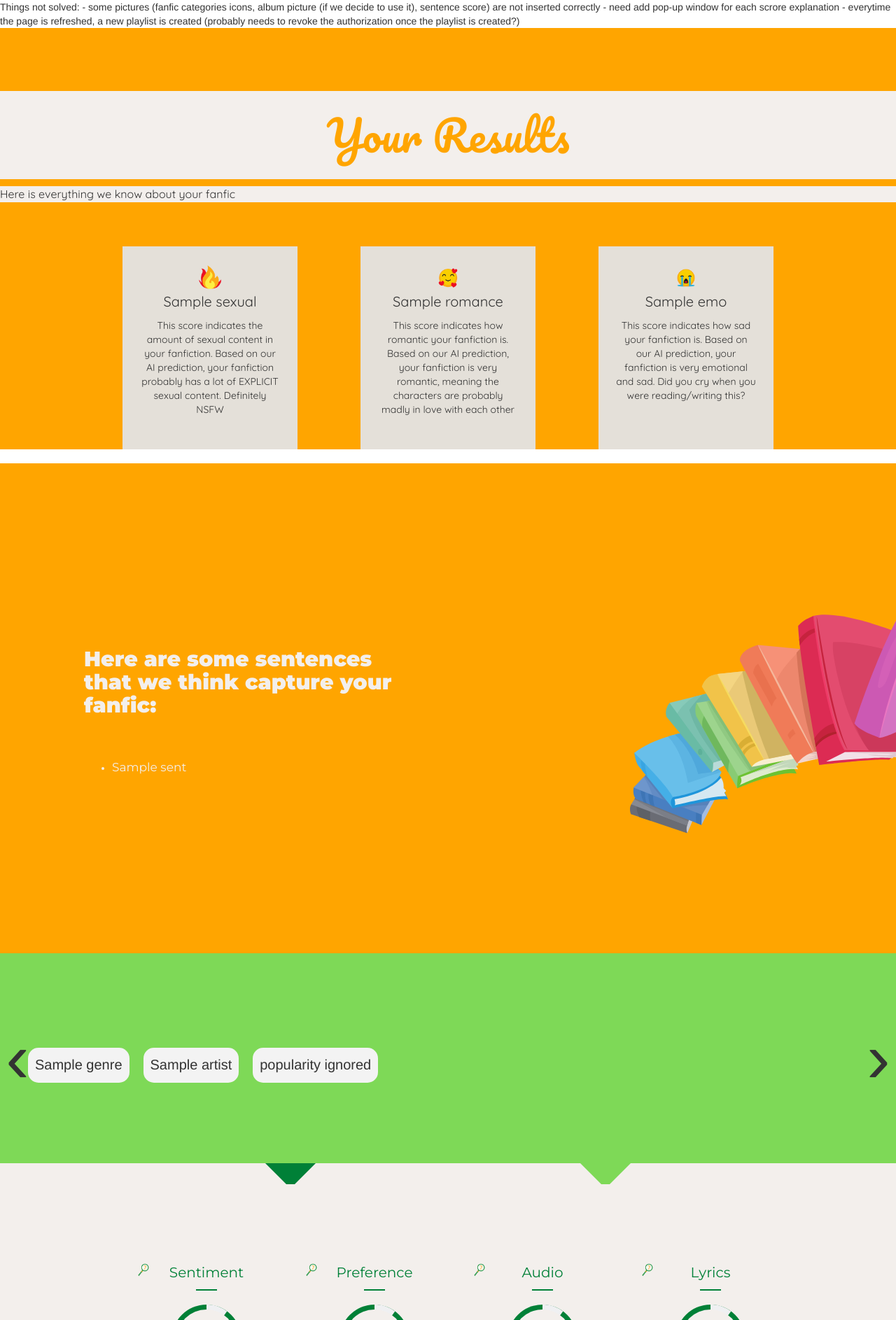
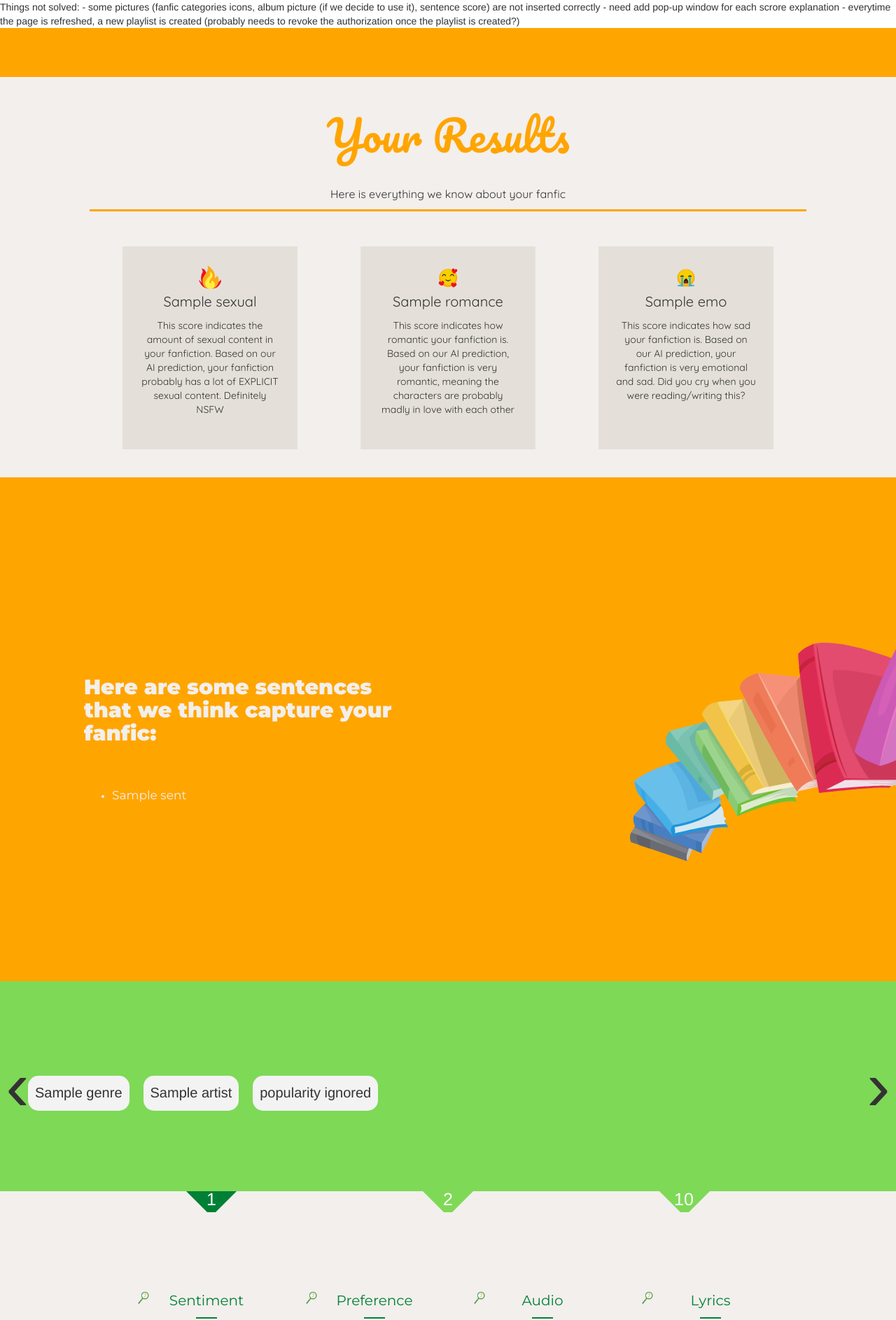
Before and after one commit to ArielJiang0520/fanfic-playlist, a Flask app: template app/templates/output2.html in a window 1280 px wide; the page is wider, and only the part inside the window is pictured. Shown: the top 1886 px of that part at 70% size. Run offline with Flask 2, Linux system fonts and the light colour scheme; the template is opened without the code that fills it: most values are stand-ins (such as "Sample title", 1, 10 or a date in 2020); parts of the project's set-up code (start-up, migrations or seed data) failed here and were passed over; some libraries are stand-ins or nearby versions.

Commit message:
no down arrow, add numbers, go to old with /v2

```diff
--- a/app/irsystem/models/model.py
+++ b/app/irsystem/models/model.py
@@ -65,7 +65,7 @@
 
     if target_artists or target_genres:
         if any([a not in DB.ARTIST_POOL for a in target_artists]) or \
-            any([g not in DB.GENRE_POOL for g in target_genres]):
+                any([g not in DB.GENRE_POOL for g in target_genres]):
             result['status']['code'] = '004'
             result['status']['msg'] = f'The artists you selected ("{target_artists}") or the genres you selected ("{target_genres}") are not in the database.'
             return result
@@ -152,7 +152,8 @@
         song_result['scores']['lyrics'] = int(lyrics[doc_id] * 100)
 
         song_result['artist_genre'] = DB.A_TO_GENRE[DB.MATADATA[doc_id][0]]
-        song_result['artist_popularity'] = int(DB.ARTIST_POPULARITY[DB.A_TO_IX[DB.MATADATA[doc_id][0]]])
+        song_result['artist_popularity'] = int(
+            DB.ARTIST_POPULARITY[DB.A_TO_IX[DB.MATADATA[doc_id][0]]])
         song_result['song_popularity'] = int(DB.SONG_POPULARITY[doc_id])
         song_result['genius_link'] = generate_url(doc_id)
 
@@ -171,6 +172,7 @@
     """
     return DB.GENRE_POOL
 
+
 def get_artists() -> [str]:
     """
     return:
--- a/app/static/main.css
+++ b/app/static/main.css
@@ -147,3 +147,7 @@
     text-align: center;
     padding-left: 20px;
   }
+
+  .text-or-link-button {
+    list-style-type: none;
+  }
--- a/app/static/output2.css
+++ b/app/static/output2.css
@@ -13,48 +13,10 @@
   background-color: #f3efec;
 }
 
-  .title-info-s{
+  .title-info{
     background-color: #f3efec;
     text-align: center;
     padding-bottom: 40px;
-  }
-  .title-info-r{
-    background-color: #f3efec;
-    text-align: center;
-    padding-bottom: 40px;
-  }
-  .title-info-e{
-    background-color: #f3efec;
-    text-align: center;
-    padding-bottom: 40px;
-  }
-
-  .title-info-s::after{
-    content: "";
-    position: absolute;
-    border-width: 40px;
-    border-style: solid;
-    top: 540px;
-    left: 25%;
-    border-color: #f3efec transparent transparent transparent;
-  }
-  .title-info-r::after{
-    content: "";
-    position: absolute;
-    border-width: 40px;
-    border-style: solid;
-    top: 540px;
-    left: 47%;
-    border-color: #f3efec transparent transparent transparent;
-  }
-  .title-info-e::after{
-    content: "";
-    position: absolute;
-    border-width: 40px;
-    border-style: solid;
-    top: 540px;
-    left: 69%;
-    border-color: #f3efec transparent transparent transparent;
   }
 
   .output{
@@ -410,6 +372,21 @@
   border-top: 30px solid #008037;
   box-shadow: transparent;
 }
+.arrow-down10 {
+  width: 0;
+  height: 0;
+  border-left: 30px solid transparent;
+  border-right: 30px solid transparent;
+  border-bottom: 30px solid transparent;
+  background-color: #f3efec;
+  border-top: 30px solid #7ed957;
+  box-shadow: transparent;
+}
+
+.arrow-down10:focus{
+  outline: transparent;
+  box-shadow: transparent;
+}
 
 .arrow-down:focus{
   outline: transparent;
@@ -551,3 +528,23 @@
 .back-button {
   height:200px;
 }
+
+.number-image{
+  font-size: 25px;
+  color: #fff;
+  width: 20px;
+  line-height: 10px;
+  margin-top: -25px;
+  margin-left: -10px;
+  z-index: 2000;
+}
+
+.number-image-10{
+  font-size: 25px;
+  color: #fff;
+  width: 20px;
+  line-height: 10px;
+  margin-top: -25px;
+  margin-left: -15px;
+  z-index: 2000;
+}
--- a/app/templates/output.html
+++ b/app/templates/output.html
@@ -172,6 +172,6 @@
 </script>
 
 
-<p align="center"><a href= /><button class="return-button">New search</button></a></p>
+<p align="center"><a href=/v2><button class="return-button">New search</button></a></p>
 
 </html>
--- a/app/templates/output2.html
+++ b/app/templates/output2.html
@@ -1,7 +1,9 @@
 Things not solved:
-- some pictures (fanfic categories icons, album picture (if we decide to use it), sentence score) are not inserted correctly
+- some pictures (fanfic categories icons, album picture (if we decide to use it), sentence score) are not inserted
+correctly
 - need add pop-up window for each scrore explanation
-- everytime the page is refreshed, a new playlist is created (probably needs to revoke the authorization once the playlist is created?)
+- everytime the page is refreshed, a new playlist is created (probably needs to revoke the authorization once the
+playlist is created?)
 
 <html>
 
@@ -21,20 +23,12 @@
 
 <div class='output'>
   {% if result %}
-  {% if result['fanfic']['analysis']['sel_cat'] == 'Romance' %}
-  <div class='title-info-r'>
-    {%endif%}
-    {% if result['fanfic']['analysis']['sel_cat'] == 'Emo' %}
-    <div class='title-info-e'>
-      {%endif%}
-      {% if result['fanfic']['analysis']['sel_cat'] == 'Sexual' %}
-      <div class='title-info-s'>
-        {%endif%}
+  <div class='title-info'>
     <h1 class='result'>Your Results</h1>
 
     {% if clicked %}
-        <p align="center"><iframe class='spotify-player' src="https://open.spotify.com/embed/playlist/{{playlist}}" width="400" height="600" frameborder="0"
-            allowtransparency="true" allow="encrypted-media" ></iframe></p>
+    <p align="center"><iframe class='spotify-player' src="https://open.spotify.com/embed/playlist/{{playlist}}"
+        width="400" height="600" frameborder="0" allowtransparency="true" allow="encrypted-media"></iframe></p>
     {% endif %}
 
     <p class='info'>Here is everything we know about your fanfic
@@ -44,13 +38,13 @@
       <div class='fic-score-item'>
         <img class='score-label' src='/static/images/5.png'></img>
         <p class='score-num'>{{result['fanfic']['scores']['Sexual']}}</p>
-            {% if (result['fanfic']['scores']['Sexual'] <= 30) %}
-            <p>This score indicates the amount of sexual content in your fanfiction.
+        {% if (result['fanfic']['scores']['Sexual'] <= 30) %} <p>This score indicates the amount of sexual content in
+          your fanfiction.
           Based on our AI prediction, your fanfiction barely has
           any explicit sexual content. It can be safely rated as PG-13</p>
 
-            {% elif (result['fanfic']['scores']['Sexual'] > 30) and (result['fanfic']['scores']['Sexual'] <= 70) %}
-            <p>This score indicates the amount of sexual content in your fanfiction.
+          {% elif (result['fanfic']['scores']['Sexual'] > 30) and (result['fanfic']['scores']['Sexual'] <= 70) %} <p>
+            This score indicates the amount of sexual content in your fanfiction.
             Based on our AI prediction, your fanfiction has a moderate amount of sexual content,
             so it’s probably not suitable for the general audiences, but still not very explicit.
             </p>
@@ -66,15 +60,14 @@
       <div class='fic-score-item'>
         <img class='score-label' src='/static/images/4.png'></img>
         <p class='score-num'>{{result['fanfic']['scores']['Romance']}}</p>
-            {% if (result['fanfic']['scores']['Romance'] <= 30) %}
-            <p>This score indicates how romantic your fanfiction is.
+        {% if (result['fanfic']['scores']['Romance'] <= 30) %} <p>This score indicates how romantic your fanfiction is.
           Based on our AI prediction, your fanfiction is not very romantic,
           so there’s probably not much kissing, cuddling, or love confessions going on.
           </p>
 
 
-            {% elif (result['fanfic']['scores']['Romance'] > 30) and (result['fanfic']['scores']['Romance'] <= 70) %}
-            <p>This score indicates how romantic your fanfiction is.
+          {% elif (result['fanfic']['scores']['Romance'] > 30) and (result['fanfic']['scores']['Romance'] <= 70) %} <p>
+            This score indicates how romantic your fanfiction is.
             Based on our AI prediction, your fanfiction probably has a
             moderate amount of romance involved, but it’s not everywhere.
             </p>
@@ -90,14 +83,13 @@
       <div class='fic-score-item'>
         <img class='score-label' src='/static/images/3.png'></img>
         <p class='score-num'>{{result['fanfic']['scores']['Emo']}}</p>
-            {% if (result['fanfic']['scores']['Emo'] <= 30) %}
-            <p>This score indicates how sad your fanfiction is.
+        {% if (result['fanfic']['scores']['Emo'] <= 30) %} <p>This score indicates how sad your fanfiction is.
           Based on our AI prediction, your fanfiction is probably
           a light-hearted story with little to now angst involved.
           </p>
 
-            {% elif (result['fanfic']['scores']['Emo'] > 30) and (result['fanfic']['scores']['Emo'] <= 80) %}
-            <p>This score indicates how sad your fanfiction is.
+          {% elif (result['fanfic']['scores']['Emo'] > 30) and (result['fanfic']['scores']['Emo'] <= 80) %} <p>This
+            score indicates how sad your fanfiction is.
             Based on our AI prediction, you have a fanfiction that is neither too sad nor too happy,
             which means the emotions are well-balanced!
             </p>
@@ -193,12 +185,19 @@
 
 <div class='arrow-row'>
   {% if result %}
-        <button id={{result['songs'][0]['id']}} class="arrow-down1" onclick="setColor(event,{{result}})" />
-        {% for song in result['songs'][1:] %}
+  <button id={{result['songs'][0]['id']}} class="arrow-down1" onclick="setColor(event,{{result}})">
+    <p class='number-image' id={{result['songs'][0]['id']}}>1</p>
+  </button>
+  {% for song in result['songs'][1:9] %}
   <button id={{song['id']}} class="arrow-down" onclick="setColor(event,{{result}})
-        " />
-
+        ">
+    <p class='number-image' id={{song['id']}}>{{loop.index0+2}}</p>
+  </button>
   {% endfor %}
+  <button id={{result['songs'][9]['id']}} class="arrow-down10" onclick="setColor(event,{{result}})
+        ">
+    <p class='number-image-10' id={{result['songs'][9]['id']}}>10</p>
+  </button>
   {% endif %}
 </div>
 
@@ -292,7 +291,7 @@
     </div>
   </div>
   {% endfor %}
-          <form action= "{{spotify_auth_url}}" class = "button-flex2">
+  <form action="{{spotify_auth_url}}" class="button-flex2">
     <!-- <input type="submit" value="Click Here To Create Your Playlist on Spotify" /> -->
     <input class='spotify-question' type="image" src="/static/images/spotify.svg" />
   </form>
@@ -310,7 +309,6 @@
 
 <script>
   function setColor(e, result) {
-    console.log(result);
     var target = e.target;
     $(".song-card").each(function () {
       if ($(this).attr('id') == target.id) {
@@ -321,7 +319,7 @@
       }
     }
     );
-    $(".arrow-down, .arrow-down1").each(function () {
+    $(".arrow-down, .arrow-down1, .arrow-down10, .number-image, .number-image10").each(function () {
       if ($(this).attr('id') != target.id) {
         $(this).css('border-top-color', "#7ed957");
 
@@ -448,4 +446,5 @@
     var des = document.getElementById("sexual-score-description").value = "Good Day";
   }
 </script> -->
+
 </html>
```
Also changed, not shown: app/irsystem/controllers/search_controller.py (+63 -6 lines), app/templates/search.html (+18 -11 lines), app/static/images/num1.png (added), 3 other files. Lines whose indentation alone changed are shown as unchanged.
